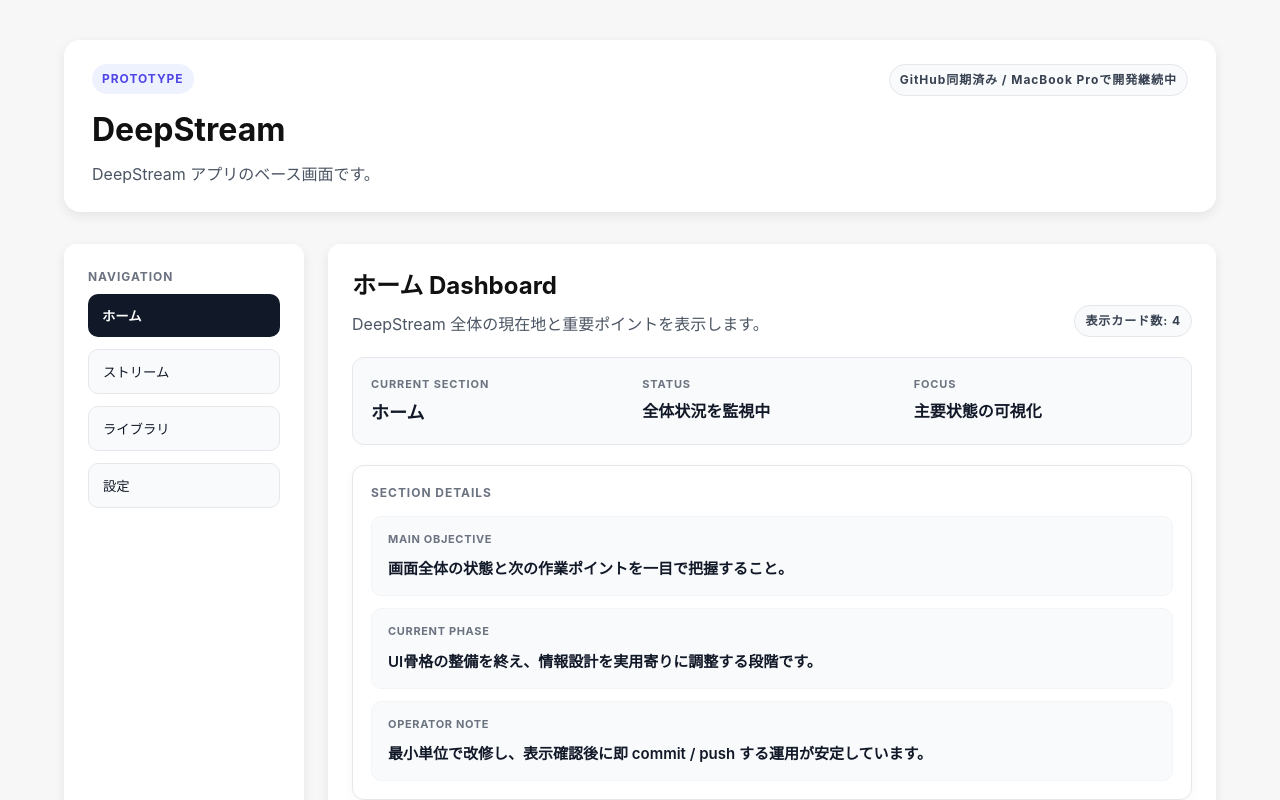
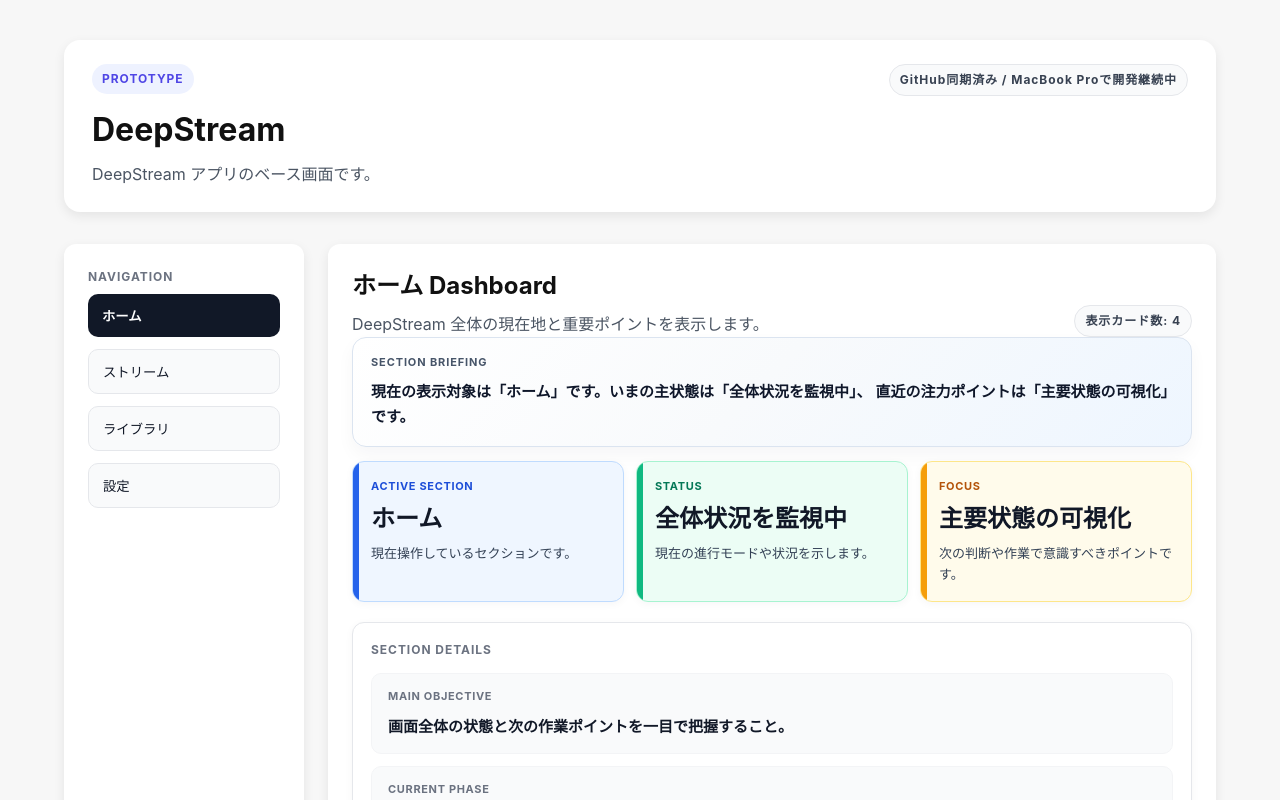
Before and after one commit to wwm001/deepstream, a React (Vite) app: page / in a window 1280 px wide. Shown: the top 800 px of the page. Built offline with nearby package versions, Linux system fonts and the light colour scheme.

Commit message:
Strengthen dashboard summary panel

```diff
--- a/src/components/DashboardSummary.tsx
+++ b/src/components/DashboardSummary.tsx
@@ -12,94 +12,228 @@ function DashboardSummary({
   return (
     <section
       style={{
-        marginTop: "20px",
-        padding: "18px",
-        borderRadius: "12px",
-        background: "#f9fafb",
-        border: "1px solid #e5e7eb",
+        display: "grid",
+        gap: "14px",
+        marginBottom: "20px",
       }}
     >
       <div
         style={{
+          padding: "16px 18px",
+          borderRadius: "14px",
+          border: "1px solid #dbe4f0",
+          background:
+            "linear-gradient(135deg, #ffffff 0%, #f8fafc 48%, #eef6ff 100%)",
+          boxShadow: "0 8px 18px rgba(15, 23, 42, 0.04)",
+        }}
+      >
+        <p
+          style={{
+            margin: "0 0 8px 0",
+            fontSize: "11px",
+            fontWeight: 700,
+            letterSpacing: "0.08em",
+            textTransform: "uppercase",
+            color: "#475569",
+          }}
+        >
+          Section Briefing
+        </p>
+
+        <p
+          style={{
+            margin: 0,
+            fontSize: "15px",
+            lineHeight: 1.7,
+            color: "#0f172a",
+            fontWeight: 600,
+          }}
+        >
+          現在の表示対象は「{sectionLabel}」です。いまの主状態は「{statusLabel}」、
+          直近の注力ポイントは「{focusLabel}」です。
+        </p>
+      </div>
+
+      <div
+        style={{
           display: "grid",
-          gridTemplateColumns: "repeat(auto-fit, minmax(180px, 1fr))",
+          gridTemplateColumns: "repeat(auto-fit, minmax(220px, 1fr))",
           gap: "12px",
         }}
       >
-        <div>
-          <p
+        <article
+          style={{
+            position: "relative",
+            overflow: "hidden",
+            padding: "16px 16px 16px 18px",
+            borderRadius: "12px",
+            background: "#eff6ff",
+            border: "1px solid #bfdbfe",
+            boxShadow: "0 2px 8px rgba(15, 23, 42, 0.04)",
+          }}
+        >
+          <span
+            aria-hidden="true"
             style={{
-              margin: "0 0 6px 0",
-              fontSize: "11px",
-              fontWeight: 700,
-              letterSpacing: "0.08em",
-              textTransform: "uppercase",
-              color: "#6b7280",
+              position: "absolute",
+              inset: "0 auto 0 0",
+              width: "6px",
+              background: "#2563eb",
             }}
-          >
-            Current Section
-          </p>
+          />
+
           <p
             style={{
               margin: 0,
-              fontSize: "18px",
+              fontSize: "11px",
               fontWeight: 700,
+              letterSpacing: "0.06em",
+              textTransform: "uppercase",
+              color: "#1d4ed8",
+            }}
+          >
+            Active Section
+          </p>
+
+          <p
+            style={{
+              margin: "12px 0 0 0",
+              fontSize: "24px",
+              fontWeight: 800,
+              lineHeight: 1.1,
               color: "#111827",
             }}
           >
             {sectionLabel}
           </p>
-        </div>
 
-        <div>
           <p
             style={{
-              margin: "0 0 6px 0",
+              margin: "10px 0 0 0",
+              fontSize: "13px",
+              lineHeight: 1.65,
+              color: "#334155",
+            }}
+          >
+            現在操作しているセクションです。
+          </p>
+        </article>
+
+        <article
+          style={{
+            position: "relative",
+            overflow: "hidden",
+            padding: "16px 16px 16px 18px",
+            borderRadius: "12px",
+            background: "#ecfdf5",
+            border: "1px solid #a7f3d0",
+            boxShadow: "0 2px 8px rgba(15, 23, 42, 0.04)",
+          }}
+        >
+          <span
+            aria-hidden="true"
+            style={{
+              position: "absolute",
+              inset: "0 auto 0 0",
+              width: "6px",
+              background: "#10b981",
+            }}
+          />
+
+          <p
+            style={{
+              margin: 0,
               fontSize: "11px",
               fontWeight: 700,
-              letterSpacing: "0.08em",
+              letterSpacing: "0.06em",
               textTransform: "uppercase",
-              color: "#6b7280",
+              color: "#047857",
             }}
           >
             Status
           </p>
+
           <p
             style={{
-              margin: 0,
-              fontSize: "16px",
-              fontWeight: 600,
+              margin: "12px 0 0 0",
+              fontSize: "24px",
+              fontWeight: 800,
+              lineHeight: 1.1,
               color: "#111827",
             }}
           >
             {statusLabel}
           </p>
-        </div>
 
-        <div>
           <p
             style={{
-              margin: "0 0 6px 0",
+              margin: "10px 0 0 0",
+              fontSize: "13px",
+              lineHeight: 1.65,
+              color: "#334155",
+            }}
+          >
+            現在の進行モードや状況を示します。
+          </p>
+        </article>
+
+        <article
+          style={{
+            position: "relative",
+            overflow: "hidden",
+            padding: "16px 16px 16px 18px",
+            borderRadius: "12px",
+            background: "#fffbeb",
+            border: "1px solid #fde68a",
+            boxShadow: "0 2px 8px rgba(15, 23, 42, 0.04)",
+          }}
+        >
+          <span
+            aria-hidden="true"
+            style={{
+              position: "absolute",
+              inset: "0 auto 0 0",
+              width: "6px",
+              background: "#f59e0b",
+            }}
+          />
+
+          <p
+            style={{
+              margin: 0,
               fontSize: "11px",
               fontWeight: 700,
-              letterSpacing: "0.08em",
+              letterSpacing: "0.06em",
               textTransform: "uppercase",
-              color: "#6b7280",
+              color: "#b45309",
             }}
           >
             Focus
           </p>
+
           <p
             style={{
-              margin: 0,
-              fontSize: "16px",
-              fontWeight: 600,
+              margin: "12px 0 0 0",
+              fontSize: "24px",
+              fontWeight: 800,
+              lineHeight: 1.1,
               color: "#111827",
             }}
           >
             {focusLabel}
           </p>
-        </div>
+
+          <p
+            style={{
+              margin: "10px 0 0 0",
+              fontSize: "13px",
+              lineHeight: 1.65,
+              color: "#334155",
+            }}
+          >
+            次の判断や作業で意識すべきポイントです。
+          </p>
+        </article>
       </div>
     </section>
   );
```
